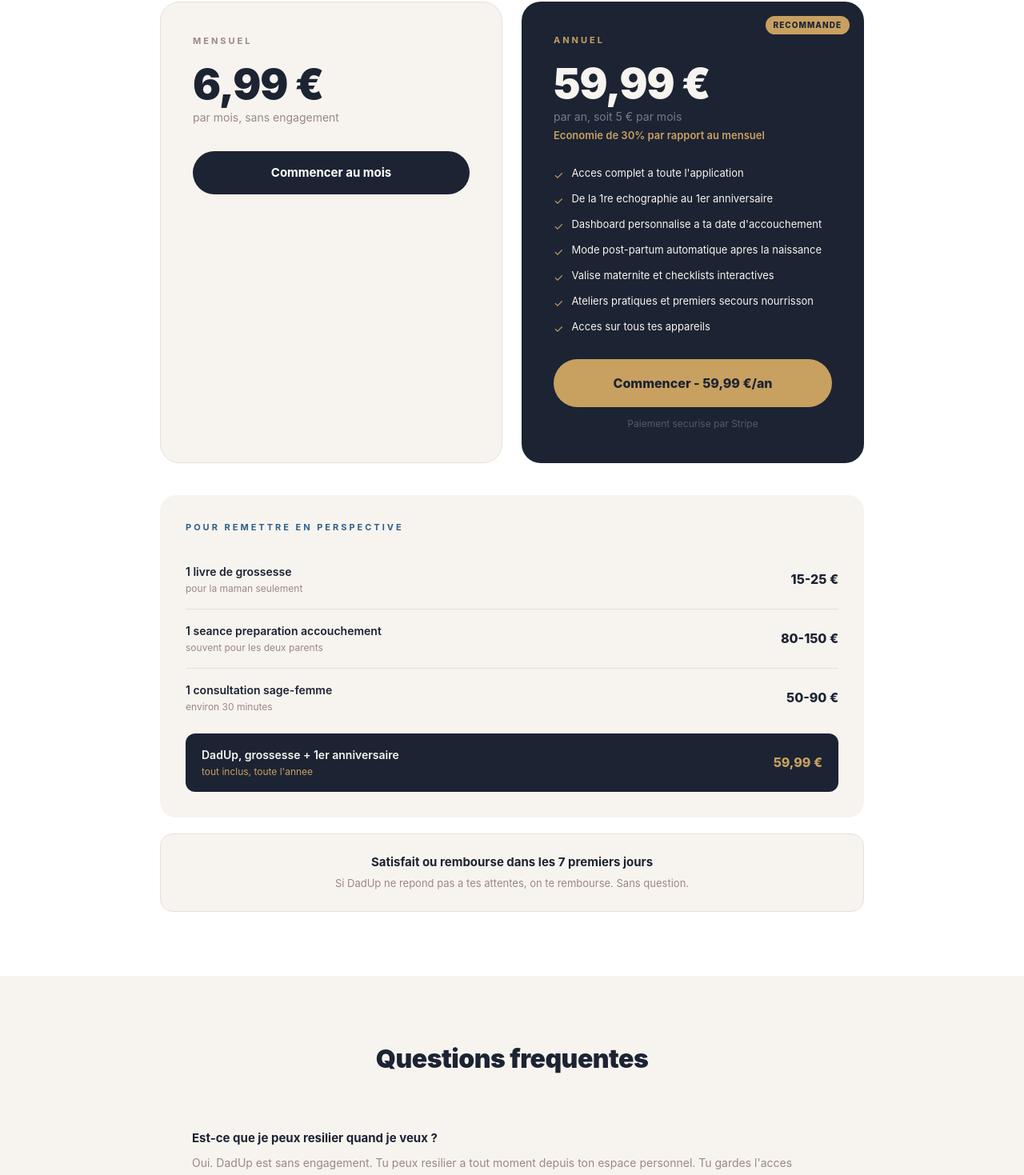
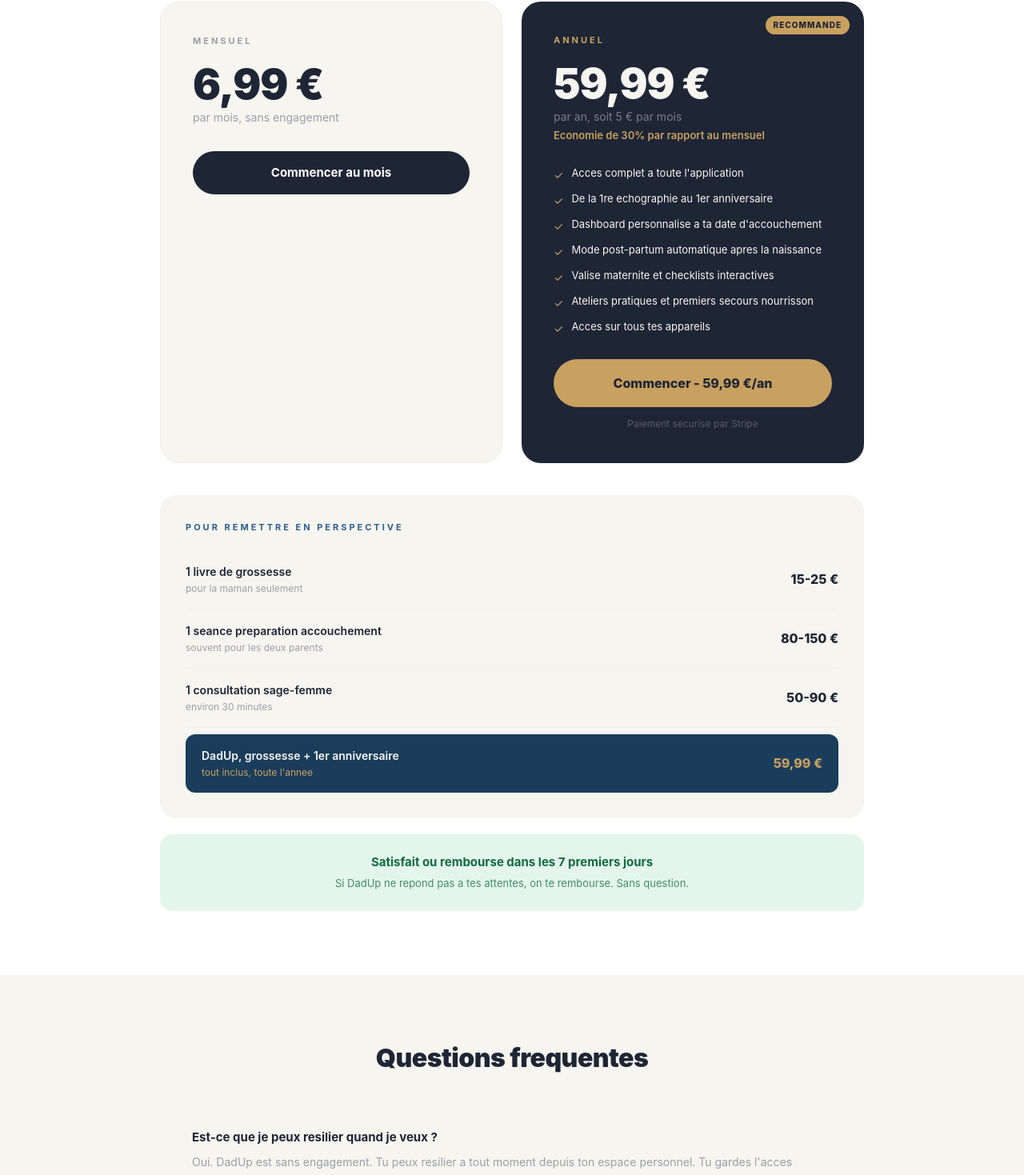
Before and after one commit to Julproject/dadup, a Next.js app: page /tarifs in a window 1280 px wide. Shown: the part 507-1976 px from the top of the page at 80% size. Built offline with nearby package versions, Linux system fonts and the light colour scheme.

Commit message:
Update page.tsx

```diff
--- a/app/tarifs/page.tsx
+++ b/app/tarifs/page.tsx
@@ -3,58 +3,51 @@
 export default function TarifsPage() {
   const goToStripe = async () => {
     try {
-      const res = await fetch('/api/checkout', { method:'POST', headers:{'Content-Type':'application/json'}, body:JSON.stringify({}) });
+      const res = await fetch('/api/checkout', {method:'POST', headers:{'Content-Type':'application/json'}, body:JSON.stringify({})});
       const data = await res.json();
       if (data.url) window.location.href = data.url;
-    } catch(err) { alert('Erreur reseau. Reessaie.'); }
+    } catch(e) { alert('Erreur reseau. Reessaie.'); }
   };
 
   const faq = [
-    { q:"Est-ce que je peux resilier quand je veux ?", r:"Oui. DadUp est sans engagement. Tu peux resilier a tout moment depuis ton espace personnel. Tu gardes l'acces jusqu'a la fin de ta periode." },
-    { q:"Que se passe-t-il apres la naissance ?", r:"Ton espace passe automatiquement en mode post-partum. Le contenu evolue pour couvrir les 12 premiers mois avec bebe. Tu ne perds rien." },
-    { q:"Mes donnees sont-elles en securite ?", r:"On ne stocke que ton email et ta date d'accouchement. Aucune donnee n'est revendue. Paiement securise par Stripe." },
-    { q:"Est-ce que ma partenaire peut utiliser DadUp ?", r:"DadUp est concu pour le papa. Mais rien ne t'empeche de partager certains contenus avec ta partenaire." },
-    { q:"Le contenu est-il verifie medicalement ?", r:"Le contenu de DadUp est base sur les recommandations de la HAS et des societes savantes. Il ne remplace pas l'avis d'un medecin ou d'une sage-femme." },
-    { q:"J'ai deja paye mais je n'arrive pas a me connecter.", r:"Va sur la page de connexion et entre l'email utilise lors du paiement. Tu recevras un lien pour acceder a ton espace." },
-  ];
-
-  const comparaison = [
-    { label:"1 livre de grossesse", note:"pour la maman seulement", prix:"15-25 €", dark:false },
-    { label:"1 seance preparation accouchement", note:"souvent pour les deux parents", prix:"80-150 €", dark:false },
-    { label:"1 consultation sage-femme", note:"environ 30 minutes", prix:"50-90 €", dark:false },
-    { label:"DadUp, grossesse + 1er anniversaire", note:"tout inclus, toute l'annee", prix:"59,99 €", dark:true },
+    {q:"Est-ce que je peux resilier quand je veux ?", r:"Oui. DadUp est sans engagement. Tu peux resilier a tout moment depuis ton espace personnel. Tu gardes l'acces jusqu'a la fin de ta periode."},
+    {q:"Que se passe-t-il apres la naissance ?", r:"Ton espace passe automatiquement en mode post-partum. Le contenu evolue pour couvrir les 12 premiers mois avec bebe. Tu ne perds rien."},
+    {q:"Mes donnees sont-elles en securite ?", r:"On ne stocke que ton email et ta date d'accouchement. Aucune donnee n'est revendue. Paiement securise par Stripe."},
+    {q:"Est-ce que ma partenaire peut utiliser DadUp ?", r:"DadUp est concu pour le papa. Mais rien ne t'empeche de partager certains contenus avec ta partenaire."},
+    {q:"Le contenu est-il verifie medicalement ?", r:"Le contenu de DadUp est base sur les recommandations de la HAS et des societes savantes. Il ne remplace pas l'avis d'un medecin ou d'une sage-femme."},
+    {q:"J'ai deja paye mais je n'arrive pas a me connecter.", r:"Va sur la page de connexion et entre l'email utilise lors du paiement. Tu recevras un lien pour acceder a ton espace."},
   ];
 
   return (
     <main style={{minHeight:'100vh', background:'#ffffff', fontFamily:"-apple-system,BlinkMacSystemFont,'Segoe UI',sans-serif"}}>
       <Nav/>
 
-      <section style={{background:'#1c2333', padding:'80px 40px'}}>
+      <section style={{background:'#1e2535', padding:'80px 40px'}}>
         <div style={{maxWidth:'800px', margin:'0 auto', textAlign:'center'}}>
           <p style={{color:'#c8a060', fontSize:'11px', fontWeight:700, letterSpacing:'3px', textTransform:'uppercase', margin:'0 0 16px'}}>Tarifs</p>
-          <h1 style={{color:'#f7f4ef', fontSize:'52px', fontWeight:900, margin:'0 0 24px', lineHeight:1.1, letterSpacing:'-1px'}}>
+          <h1 style={{color:'#f7f5f0', fontSize:'52px', fontWeight:900, margin:'0 0 24px', lineHeight:1.1, letterSpacing:'-1px'}}>
             Simple.<br/><span style={{color:'#c8a060'}}>Transparent.</span>
           </h1>
-          <p style={{color:'#9a8888', fontSize:'18px', lineHeight:1.7, margin:0}}>Tout est inclus. Acces immediat apres paiement.</p>
+          <p style={{color:'#9aa0a8', fontSize:'18px', lineHeight:1.7, margin:0}}>Tout est inclus. Acces immediat apres paiement.</p>
         </div>
       </section>
 
       <section style={{padding:'80px 40px', maxWidth:'960px', margin:'0 auto'}}>
+        <div style={{display:'grid', gridTemplateColumns:'1fr 1fr', gap:'24px', marginBottom:'40px'}}>
 
-        <div style={{display:'grid', gridTemplateColumns:'1fr 1fr', gap:'24px', marginBottom:'40px'}}>
-          <div style={{border:'1.5px solid #e8e0d8', borderRadius:'24px', padding:'40px', background:'#f7f4ef'}}>
-            <p style={{color:'#9a8888', fontSize:'11px', fontWeight:700, letterSpacing:'3px', textTransform:'uppercase', margin:'0 0 20px'}}>Mensuel</p>
-            <p style={{color:'#1c2333', fontSize:'52px', fontWeight:900, margin:'0 0 4px', letterSpacing:'-1px', lineHeight:1}}>6,99 &#8364;</p>
-            <p style={{color:'#9a8888', fontSize:'14px', margin:'0 0 32px'}}>par mois, sans engagement</p>
-            <button onClick={goToStripe} style={{width:'100%', background:'#1c2333', color:'#ffffff', border:'none', padding:'16px', borderRadius:'32px', fontSize:'15px', fontWeight:700, cursor:'pointer'}}>
+          <div style={{border:'1.5px solid #f0ede8', borderRadius:'24px', padding:'40px', background:'#f7f5f0'}}>
+            <p style={{color:'#9aa0a8', fontSize:'11px', fontWeight:700, letterSpacing:'3px', textTransform:'uppercase', margin:'0 0 20px'}}>Mensuel</p>
+            <p style={{color:'#1e2535', fontSize:'52px', fontWeight:900, margin:'0 0 4px', letterSpacing:'-1px', lineHeight:1}}>6,99 &#8364;</p>
+            <p style={{color:'#9aa0a8', fontSize:'14px', margin:'0 0 32px'}}>par mois, sans engagement</p>
+            <button onClick={goToStripe} style={{width:'100%', background:'#1e2535', color:'#ffffff', border:'none', padding:'16px', borderRadius:'32px', fontSize:'15px', fontWeight:700, cursor:'pointer'}}>
               Commencer au mois
             </button>
           </div>
 
-          <div style={{background:'#1c2333', borderRadius:'24px', padding:'40px', position:'relative', overflow:'hidden'}}>
-            <div style={{position:'absolute', top:'18px', right:'18px', background:'#c8a060', color:'#1c2333', fontSize:'10px', fontWeight:800, padding:'4px 10px', borderRadius:'20px', letterSpacing:'1px'}}>RECOMMANDE</div>
+          <div style={{background:'#1e2535', borderRadius:'24px', padding:'40px', position:'relative', overflow:'hidden'}}>
+            <div style={{position:'absolute', top:'18px', right:'18px', background:'#c8a060', color:'#1e2535', fontSize:'10px', fontWeight:800, padding:'4px 10px', borderRadius:'20px', letterSpacing:'1px'}}>RECOMMANDE</div>
             <p style={{color:'#c8a060', fontSize:'11px', fontWeight:700, letterSpacing:'3px', textTransform:'uppercase', margin:'0 0 20px'}}>Annuel</p>
-            <p style={{color:'#f7f4ef', fontSize:'52px', fontWeight:900, margin:'0 0 4px', letterSpacing:'-1px', lineHeight:1}}>59,99 &#8364;</p>
+            <p style={{color:'#f7f5f0', fontSize:'52px', fontWeight:900, margin:'0 0 4px', letterSpacing:'-1px', lineHeight:1}}>59,99 &#8364;</p>
             <p style={{color:'rgba(255,255,255,0.4)', fontSize:'14px', margin:'0 0 4px'}}>par an, soit 5 &#8364; par mois</p>
             <p style={{color:'#c8a060', fontSize:'13px', fontWeight:600, margin:'0 0 28px'}}>Economie de 30% par rapport au mensuel</p>
             <div style={{display:'flex', flexDirection:'column', gap:'10px', marginBottom:'28px'}}>
@@ -66,65 +59,64 @@ export default function TarifsPage() {
                 "Valise maternite et checklists interactives",
                 "Ateliers pratiques et premiers secours nourrisson",
                 "Acces sur tous tes appareils",
-              ].map((f, i) => (
+              ].map((f,i)=>(
                 <div key={i} style={{display:'flex', gap:'10px', alignItems:'flex-start'}}>
                   <span style={{color:'#c8a060', fontSize:'14px', marginTop:'1px', flexShrink:0}}>&#x2713;</span>
-                  <p style={{color:'#f7f4ef', fontSize:'13px', margin:0, lineHeight:1.5}}>{f}</p>
+                  <p style={{color:'#f7f5f0', fontSize:'13px', margin:0, lineHeight:1.5}}>{f}</p>
                 </div>
               ))}
             </div>
-            <button onClick={goToStripe} style={{width:'100%', background:'#c8a060', color:'#1c2333', border:'none', padding:'18px', borderRadius:'32px', fontSize:'16px', fontWeight:800, cursor:'pointer'}}>
+            <button onClick={goToStripe} style={{width:'100%', background:'#c8a060', color:'#1e2535', border:'none', padding:'18px', borderRadius:'32px', fontSize:'16px', fontWeight:800, cursor:'pointer'}}>
               Commencer - 59,99 &#8364;/an
             </button>
             <p style={{color:'rgba(255,255,255,0.25)', fontSize:'12px', margin:'12px 0 0', textAlign:'center'}}>Paiement securise par Stripe</p>
           </div>
         </div>
 
-        <div style={{background:'#f7f4ef', borderRadius:'20px', padding:'32px', marginBottom:'20px'}}>
+        <div style={{background:'#f7f5f0', borderRadius:'20px', padding:'32px', marginBottom:'20px'}}>
           <p style={{color:'#2E5F8A', fontSize:'11px', fontWeight:700, letterSpacing:'3px', textTransform:'uppercase', margin:'0 0 20px'}}>Pour remettre en perspective</p>
-          {comparaison.map((item, i) => (
-            <div key={i} style={{
-              display:'flex', justifyContent:'space-between', alignItems:'center',
-              padding: item.dark ? '16px 20px' : '16px 0',
-              borderBottom: !item.dark && i < comparaison.length - 2 ? '1px solid #e8e0d8' : 'none',
-              background: item.dark ? '#1c2333' : 'transparent',
-              borderRadius: item.dark ? '12px' : '0',
-              marginTop: item.dark ? '8px' : '0',
-            }}>
-              <div>
-                <p style={{fontSize:'14px', fontWeight:600, color: item.dark ? '#f7f4ef' : '#1c2333', margin:'0 0 2px'}}>{item.label}</p>
-                <p style={{fontSize:'12px', color: item.dark ? '#c8a060' : '#9a8888', margin:0}}>{item.note}</p>
-              </div>
-              <p style={{fontSize:'16px', fontWeight:800, color: item.dark ? '#c8a060' : '#1c2333', margin:0, flexShrink:0, marginLeft:'16px'}}>{item.prix}</p>
-            </div>
-          ))}
+          <div style={{display:'flex', justifyContent:'space-between', alignItems:'center', padding:'16px 0', borderBottom:'1px solid #f0ede8'}}>
+            <div><p style={{fontSize:'14px', fontWeight:600, color:'#1e2535', margin:'0 0 2px'}}>1 livre de grossesse</p><p style={{fontSize:'12px', color:'#9aa0a8', margin:0}}>pour la maman seulement</p></div>
+            <p style={{fontSize:'16px', fontWeight:800, color:'#1e2535', margin:0, flexShrink:0, marginLeft:'16px'}}>15-25 &#8364;</p>
+          </div>
+          <div style={{display:'flex', justifyContent:'space-between', alignItems:'center', padding:'16px 0', borderBottom:'1px solid #f0ede8'}}>
+            <div><p style={{fontSize:'14px', fontWeight:600, color:'#1e2535', margin:'0 0 2px'}}>1 seance preparation accouchement</p><p style={{fontSize:'12px', color:'#9aa0a8', margin:0}}>souvent pour les deux parents</p></div>
+            <p style={{fontSize:'16px', fontWeight:800, color:'#1e2535', margin:0, flexShrink:0, marginLeft:'16px'}}>80-150 &#8364;</p>
+          </div>
+          <div style={{display:'flex', justifyContent:'space-between', alignItems:'center', padding:'16px 0', borderBottom:'1px solid #f0ede8'}}>
+            <div><p style={{fontSize:'14px', fontWeight:600, color:'#1e2535', margin:'0 0 2px'}}>1 consultation sage-femme</p><p style={{fontSize:'12px', color:'#9aa0a8', margin:0}}>environ 30 minutes</p></div>
+            <p style={{fontSize:'16px', fontWeight:800, color:'#1e2535', margin:0, flexShrink:0, marginLeft:'16px'}}>50-90 &#8364;</p>
+          </div>
+          <div style={{display:'flex', justifyContent:'space-between', alignItems:'center', padding:'16px 20px', background:'#1A3D5C', borderRadius:'12px', marginTop:'8px'}}>
+            <div><p style={{fontSize:'14px', fontWeight:600, color:'#f7f5f0', margin:'0 0 2px'}}>DadUp, grossesse + 1er anniversaire</p><p style={{fontSize:'12px', color:'#c8a060', margin:0}}>tout inclus, toute l'annee</p></div>
+            <p style={{fontSize:'16px', fontWeight:800, color:'#c8a060', margin:0, flexShrink:0, marginLeft:'16px'}}>59,99 &#8364;</p>
+          </div>
         </div>
 
-        <div style={{background:'#f7f4ef', borderRadius:'16px', padding:'24px', textAlign:'center', border:'1.5px solid #e8e0d8'}}>
-          <p style={{color:'#1c2333', fontSize:'15px', fontWeight:700, margin:'0 0 6px'}}>Satisfait ou rembourse dans les 7 premiers jours</p>
-          <p style={{color:'#9a8888', fontSize:'13px', margin:0}}>Si DadUp ne repond pas a tes attentes, on te rembourse. Sans question.</p>
+        <div style={{background:'#E4F5EC', borderRadius:'16px', padding:'24px', textAlign:'center'}}>
+          <p style={{color:'#0D6B40', fontSize:'15px', fontWeight:700, margin:'0 0 6px'}}>Satisfait ou rembourse dans les 7 premiers jours</p>
+          <p style={{color:'#0D6B40', fontSize:'13px', margin:0, opacity:0.75}}>Si DadUp ne repond pas a tes attentes, on te rembourse. Sans question.</p>
         </div>
-
       </section>
 
-      <section style={{background:'#f7f4ef', padding:'80px 40px'}}>
+      <section style={{background:'#f7f5f0', padding:'80px 40px'}}>
         <div style={{maxWidth:'800px', margin:'0 auto'}}>
-          <h2 style={{fontSize:'32px', fontWeight:900, color:'#1c2333', margin:'0 0 40px', textAlign:'center', letterSpacing:'-0.5px'}}>Questions frequentes</h2>
+          <h2 style={{fontSize:'32px', fontWeight:900, color:'#1e2535', margin:'0 0 40px', textAlign:'center', letterSpacing:'-0.5px'}}>Questions frequentes</h2>
           <div style={{display:'flex', flexDirection:'column'}}>
-            {faq.map((item, i) => (
-              <div key={i} style={{borderBottom:'1px solid #e8e0d8', padding:'24px 0'}}>
-                <p style={{color:'#1c2333', fontSize:'15px', fontWeight:700, margin:'0 0 8px'}}>{item.q}</p>
-                <p style={{color:'#9a8888', fontSize:'14px', lineHeight:1.65, margin:0}}>{item.r}</p>
+            {faq.map((item,i)=>(
+              <div key={i} style={{borderBottom:'1px solid #f0ede8', padding:'24px 0'}}>
+                <p style={{color:'#1e2535', fontSize:'15px', fontWeight:700, margin:'0 0 8px'}}>{item.q}</p>
+                <p style={{color:'#9aa0a8', fontSize:'14px', lineHeight:1.65, margin:0}}>{item.r}</p>
               </div>
             ))}
           </div>
         </div>
       </section>
 
-      <section style={{background:'#1c2333', padding:'80px 40px', textAlign:'center'}}>
-        <h2 style={{color:'#f7f4ef', fontSize:'38px', fontWeight:900, margin:'0 0 12px', letterSpacing:'-0.5px'}}>Pret a commencer ?</h2>
-        <p style={{color:'#9a8888', fontSize:'16px', margin:'0 0 32px'}}>Rejoins les papas qui se preparent vraiment.</p>
-        <button onClick={goToStripe} style={{background:'#c8a060', color:'#1c2333', border:'none', padding:'16px 40px', borderRadius:'32px', fontSize:'15px', fontWeight:800, cursor:'pointer'}}>
+      <section style={{background:'#1e2535', padding:'80px 40px', textAlign:'center'}}>
+        <h2 style={{color:'#f7f5f0', fontSize:'38px', fontWeight:900, margin:'0 0 12px', letterSpacing:'-0.5px'}}>Pret a commencer ?</h2>
+        <p style={{color:'#9aa0a8', fontSize:'16px', margin:'0 0 32px'}}>Rejoins les papas qui se preparent vraiment.</p>
+        <button onClick={goToStripe} style={{background:'#c8a060', color:'#1e2535', border:'none', padding:'16px 40px', borderRadius:'32px', fontSize:'15px', fontWeight:800, cursor:'pointer'}}>
           Commencer - 59,99 &#8364;/an
         </button>
       </section>
@@ -147,7 +139,7 @@ function Nav() {
             <ellipse cx="150" cy="196" rx="27" ry="31" fill="#F7FAFC"/>
             <circle cx="150" cy="128" r="26" fill="#F7FAFC"/>
           </svg>
-          <span style={{fontWeight:900, color:'#1c2333', fontSize:'20px', letterSpacing:'-0.3px'}}>DadUp</span>
+          <span style={{fontWeight:900, color:'#1e2535', fontSize:'20px', letterSpacing:'-0.3px'}}>DadUp</span>
         </a>
         <div style={{display:'flex', gap:'4px'}}>
           {[['Pourquoi DadUp','/pourquoi'],['Ce qui est inclus','/inclus'],['Tarifs','/tarifs'],['Temoignages','/temoignages']].map(([label, href]) => (
@@ -156,15 +148,15 @@ function Nav() {
         </div>
       </div>
       <div style={{display:'flex', alignItems:'center', gap:'16px'}}>
-        <a href="/login" style={{color:'#1c2333', fontSize:'14px', fontWeight:600, textDecoration:'none'}}>Se connecter</a>
-        <a href="/tarifs" style={{background:'#1c2333', color:'#ffffff', padding:'11px 22px', borderRadius:'32px', fontSize:'13px', fontWeight:700, textDecoration:'none'}}>Commencer</a>
+        <a href="/login" style={{color:'#1e2535', fontSize:'14px', fontWeight:600, textDecoration:'none'}}>Se connecter</a>
+        <a href="/tarifs" style={{background:'#1e2535', color:'#ffffff', padding:'11px 22px', borderRadius:'32px', fontSize:'13px', fontWeight:700, textDecoration:'none'}}>Commencer</a>
       </div>
     </nav>
   );
 }
 function Footer() {
   return (
-    <footer style={{background:'#1c2333', padding:'32px 40px'}}>
+    <footer style={{background:'#1e2535', padding:'32px 40px'}}>
       <div style={{maxWidth:'1200px', margin:'0 auto', display:'flex', alignItems:'center', justifyContent:'space-between'}}>
         <div style={{display:'flex', alignItems:'center', gap:'10px'}}>
           <svg viewBox="0 0 300 300" width="28" height="28">
```
